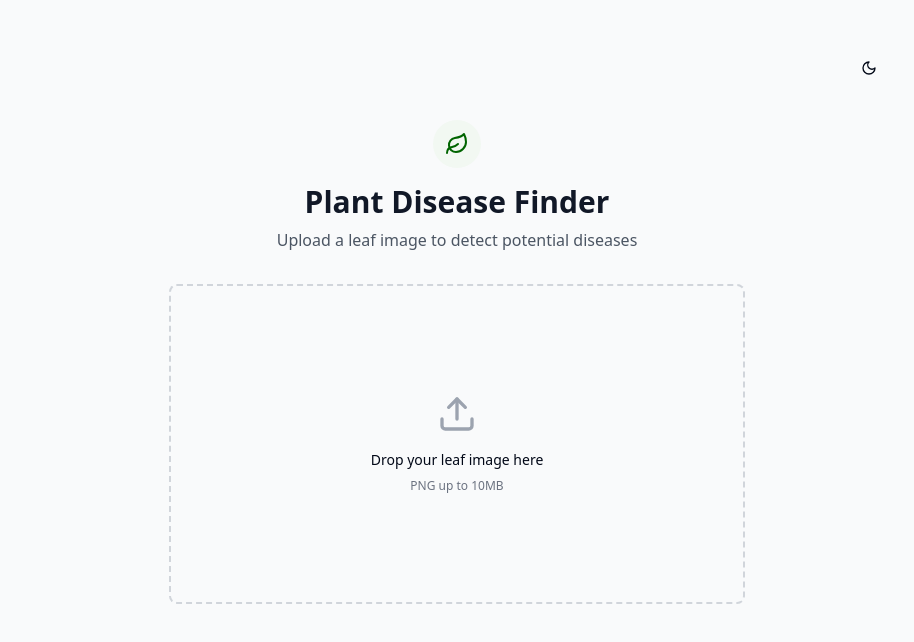
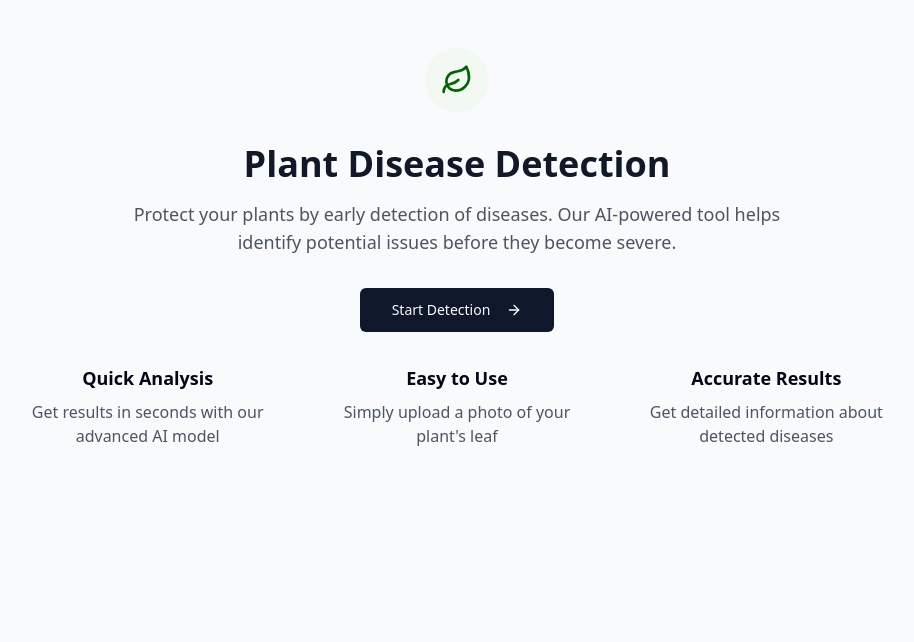
Before and after one commit to achuajays/plant_prediction_Frontend, a React (Vite) app: page / in a window 1280 px wide. Shown: the top 642 px of the page, without its empty margins (183-1097 px from the left). Built offline with nearby package versions, Linux system fonts and the light colour scheme.

Commit message:
Move index route
Move the index route to `/predict`, removing the existing `/` route.

```diff
--- a/src/App.tsx
+++ b/src/App.tsx
@@ -1,9 +1,11 @@
+
 import { Toaster } from "@/components/ui/toaster";
 import { Toaster as Sonner } from "@/components/ui/sonner";
 import { TooltipProvider } from "@/components/ui/tooltip";
 import { QueryClient, QueryClientProvider } from "@tanstack/react-query";
 import { BrowserRouter, Routes, Route } from "react-router-dom";
 import Index from "./pages/Index";
+import Predict from "./pages/Predict";
 import NotFound from "./pages/NotFound";
 
 const queryClient = new QueryClient();
@@ -16,7 +18,7 @@ const App = () => (
       <BrowserRouter>
         <Routes>
           <Route path="/" element={<Index />} />
-          {/* ADD ALL CUSTOM ROUTES ABOVE THE CATCH-ALL "*" ROUTE */}
+          <Route path="/predict" element={<Predict />} />
           <Route path="*" element={<NotFound />} />
         </Routes>
       </BrowserRouter>
--- /dev/null
+++ b/src/pages/Home.tsx
@@ -0,0 +1,61 @@
+
+import React from "react";
+import { Link } from "react-router-dom";
+import { Leaf, ArrowRight } from "lucide-react";
+import { Button } from "@/components/ui/button";
+
+const Home = () => {
+  return (
+    <div className="min-h-screen bg-gray-50 px-4 py-12 dark:bg-gray-900 transition-colors">
+      <div className="mx-auto max-w-4xl">
+        <div className="text-center space-y-8">
+          <div className="mx-auto mb-4 flex h-16 w-16 items-center justify-center rounded-full bg-leaf-50 dark:bg-leaf-900/20">
+            <Leaf className="h-8 w-8 text-leaf-500" />
+          </div>
+
+          <div className="space-y-4">
+            <h1 className="text-4xl font-bold text-gray-900 dark:text-white">
+              Plant Disease Detection
+            </h1>
+            <p className="mx-auto max-w-2xl text-lg text-gray-600 dark:text-gray-400">
+              Protect your plants by early detection of diseases. Our AI-powered tool helps
+              identify potential issues before they become severe.
+            </p>
+          </div>
+
+          <div className="mt-8">
+            <Button asChild size="lg" className="group">
+              <Link to="/predict" className="flex items-center">
+                Start Detection
+                <ArrowRight className="ml-2 h-4 w-4 transition-transform group-hover:translate-x-1" />
+              </Link>
+            </Button>
+          </div>
+
+          <div className="mt-16 grid gap-8 md:grid-cols-3">
+            <div className="space-y-2">
+              <h3 className="text-lg font-semibold dark:text-white">Quick Analysis</h3>
+              <p className="text-gray-600 dark:text-gray-400">
+                Get results in seconds with our advanced AI model
+              </p>
+            </div>
+            <div className="space-y-2">
+              <h3 className="text-lg font-semibold dark:text-white">Easy to Use</h3>
+              <p className="text-gray-600 dark:text-gray-400">
+                Simply upload a photo of your plant's leaf
+              </p>
+            </div>
+            <div className="space-y-2">
+              <h3 className="text-lg font-semibold dark:text-white">Accurate Results</h3>
+              <p className="text-gray-600 dark:text-gray-400">
+                Get detailed information about detected diseases
+              </p>
+            </div>
+          </div>
+        </div>
+      </div>
+    </div>
+  );
+};
+
+export default Home;
--- a/src/pages/Index.tsx
+++ b/src/pages/Index.tsx
@@ -1,110 +1,3 @@
 
-import { useState, useEffect } from "react";
-import { DropZone } from "@/components/DropZone";
-import { LoadingState } from "@/components/LoadingState";
-import { ResultCard } from "@/components/ResultCard";
-import { Leaf, Moon, Sun } from "lucide-react";
-import { useToast } from "@/hooks/use-toast";
-import { Button } from "@/components/ui/button";
-import { useTheme } from "next-themes";
-
-interface Disease {
-  name: string;
-  confidence: number;
-  description: string;
-}
-
-const Index = () => {
-  const [isAnalyzing, setIsAnalyzing] = useState(false);
-  const [result, setResult] = useState<Disease | null>(null);
-  const [progress, setProgress] = useState(0);
-  const { toast } = useToast();
-  const { theme, setTheme } = useTheme();
-
-  useEffect(() => {
-    let interval: NodeJS.Timeout;
-    if (isAnalyzing) {
-      interval = setInterval(() => {
-        setProgress((prev) => {
-          if (prev >= 90) return prev;
-          return prev + 10;
-        });
-      }, 200);
-    }
-    return () => {
-      if (interval) clearInterval(interval);
-      setProgress(0);
-    };
-  }, [isAnalyzing]);
-
-  const analyzeLeaf = async (file: File) => {
-    try {
-      setIsAnalyzing(true);
-      setResult(null);
-
-      // TODO: Replace with actual API call
-      await new Promise((resolve) => setTimeout(resolve, 2000));
-
-      // Mockup response
-      setResult({
-        name: "Early Blight",
-        confidence: 85,
-        description:
-          "Early blight is a common disease affecting tomato and potato plants. It appears as dark brown spots with concentric rings on leaves.",
-      });
-    } catch (error) {
-      toast({
-        title: "Error",
-        description: "Failed to analyze the image. Please try again.",
-        variant: "destructive",
-      });
-    } finally {
-      setIsAnalyzing(false);
-    }
-  };
-
-  const handleReset = () => {
-    setResult(null);
-  };
-
-  return (
-    <div className="min-h-screen bg-gray-50 px-4 py-12 dark:bg-gray-900 transition-colors">
-      <div className="mx-auto max-w-4xl space-y-8">
-        <div className="flex justify-end px-4">
-          <Button
-            variant="ghost"
-            size="icon"
-            onClick={() => setTheme(theme === "dark" ? "light" : "dark")}
-            aria-label="Toggle theme"
-          >
-            {theme === "dark" ? (
-              <Sun className="h-5 w-5" />
-            ) : (
-              <Moon className="h-5 w-5" />
-            )}
-          </Button>
-        </div>
-
-        <div className="text-center">
-          <div className="mx-auto mb-4 flex h-12 w-12 items-center justify-center rounded-full bg-leaf-50 dark:bg-leaf-900/20">
-            <Leaf className="h-6 w-6 text-leaf-500" />
-          </div>
-          <h1 className="text-3xl font-semibold text-gray-900 dark:text-white">
-            Plant Disease Finder
-          </h1>
-          <p className="mt-2 text-gray-600 dark:text-gray-400">
-            Upload a leaf image to detect potential diseases
-          </p>
-        </div>
-
-        <div className="flex flex-col items-center space-y-6">
-          <DropZone onFileSelect={analyzeLeaf} />
-          {isAnalyzing && <LoadingState progress={progress} />}
-          {result && <ResultCard disease={result} onReset={handleReset} />}
-        </div>
-      </div>
-    </div>
-  );
-};
-
-export default Index;
+import Home from "./Home";
+export default Home;
--- /dev/null
+++ b/src/pages/Predict.tsx
@@ -0,0 +1,110 @@
+
+import { useState, useEffect } from "react";
+import { DropZone } from "@/components/DropZone";
+import { LoadingState } from "@/components/LoadingState";
+import { ResultCard } from "@/components/ResultCard";
+import { Leaf, Moon, Sun } from "lucide-react";
+import { useToast } from "@/hooks/use-toast";
+import { Button } from "@/components/ui/button";
+import { useTheme } from "next-themes";
+
+interface Disease {
+  name: string;
+  confidence: number;
+  description: string;
+}
+
+const Index = () => {
+  const [isAnalyzing, setIsAnalyzing] = useState(false);
+  const [result, setResult] = useState<Disease | null>(null);
+  const [progress, setProgress] = useState(0);
+  const { toast } = useToast();
+  const { theme, setTheme } = useTheme();
+
+  useEffect(() => {
+    let interval: NodeJS.Timeout;
+    if (isAnalyzing) {
+      interval = setInterval(() => {
+        setProgress((prev) => {
+          if (prev >= 90) return prev;
+          return prev + 10;
+        });
+      }, 200);
+    }
+    return () => {
+      if (interval) clearInterval(interval);
+      setProgress(0);
+    };
+  }, [isAnalyzing]);
+
+  const analyzeLeaf = async (file: File) => {
+    try {
+      setIsAnalyzing(true);
+      setResult(null);
+
+      // TODO: Replace with actual API call
+      await new Promise((resolve) => setTimeout(resolve, 2000));
+
+      // Mockup response
+      setResult({
+        name: "Early Blight",
+        confidence: 85,
+        description:
+          "Early blight is a common disease affecting tomato and potato plants. It appears as dark brown spots with concentric rings on leaves.",
+      });
+    } catch (error) {
+      toast({
+        title: "Error",
+        description: "Failed to analyze the image. Please try again.",
+        variant: "destructive",
+      });
+    } finally {
+      setIsAnalyzing(false);
+    }
+  };
+
+  const handleReset = () => {
+    setResult(null);
+  };
+
+  return (
+    <div className="min-h-screen bg-gray-50 px-4 py-12 dark:bg-gray-900 transition-colors">
+      <div className="mx-auto max-w-4xl space-y-8">
+        <div className="flex justify-end px-4">
+          <Button
+            variant="ghost"
+            size="icon"
+            onClick={() => setTheme(theme === "dark" ? "light" : "dark")}
+            aria-label="Toggle theme"
+          >
+            {theme === "dark" ? (
+              <Sun className="h-5 w-5" />
+            ) : (
+              <Moon className="h-5 w-5" />
+            )}
+          </Button>
+        </div>
+
+        <div className="text-center">
+          <div className="mx-auto mb-4 flex h-12 w-12 items-center justify-center rounded-full bg-leaf-50 dark:bg-leaf-900/20">
+            <Leaf className="h-6 w-6 text-leaf-500" />
+          </div>
+          <h1 className="text-3xl font-semibold text-gray-900 dark:text-white">
+            Plant Disease Finder
+          </h1>
+          <p className="mt-2 text-gray-600 dark:text-gray-400">
+            Upload a leaf image to detect potential diseases
+          </p>
+        </div>
+
+        <div className="flex flex-col items-center space-y-6">
+          <DropZone onFileSelect={analyzeLeaf} />
+          {isAnalyzing && <LoadingState progress={progress} />}
+          {result && <ResultCard disease={result} onReset={handleReset} />}
+        </div>
+      </div>
+    </div>
+  );
+};
+
+export default Index;
```
